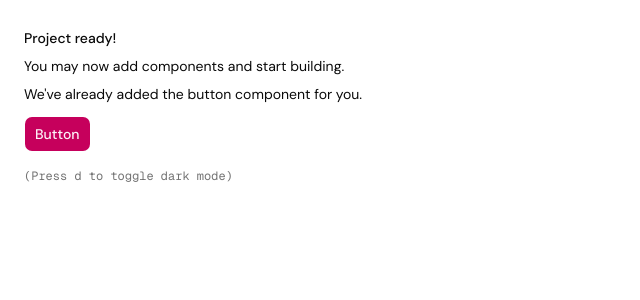
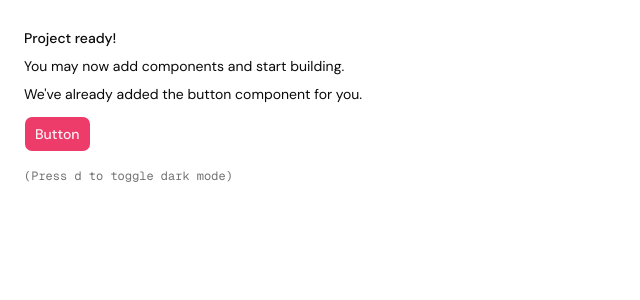
Before and after one commit to tushar-454/olwwdjt-google, a Next.js app: page / in a window 1280 px wide. Shown: the top 300 px of the page, without its empty margins (0-640 px from the left). Built offline with nearby package versions, Linux system fonts and the light colour scheme.

Commit message:
fix: update primary color in globals.css for consistency

```diff
--- a/app/globals.css
+++ b/app/globals.css
@@ -54,7 +54,7 @@
     --card-foreground: oklch(0.145 0 0);
     --popover: oklch(1 0 0);
     --popover-foreground: oklch(0.145 0 0);
-    --primary: oklch(0.525 0.223 3.958);
+    --primary: #ed3c6a;
     --primary-foreground: oklch(0.971 0.014 343.198);
     --secondary: oklch(0.967 0.001 286.375);
     --secondary-foreground: oklch(0.21 0.006 285.885);
```
Lines whose indentation alone changed are shown as unchanged.
